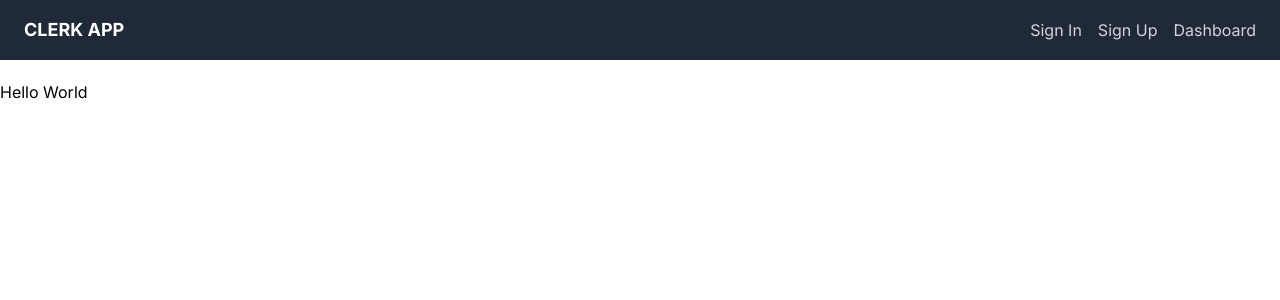
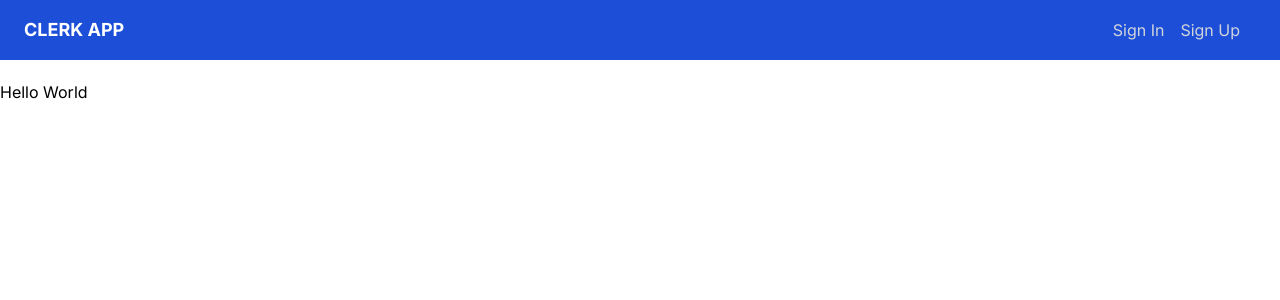
Before and after one commit to bradtraversy/clerk-app, a Next.js app: page / in a window 1280 px wide. Shown: the top 300 px of the page. Built offline with nearby package versions, Linux system fonts and the light colour scheme.

Commit message:
Sign in and sign out display

```diff
--- a/app/components/Header.jsx
+++ b/app/components/Header.jsx
@@ -2,7 +2,7 @@ import Link from 'next/link';
 
 const Header = ({ username }) => {
   return (
-    <nav className='bg-gray-800 py-4 px-6 flex items-center justify-between mb-5'>
+    <nav className='bg-blue-700 py-4 px-6 flex items-center justify-between mb-5'>
       <div className='flex items-center'>
         <Link href='/'>
           <div className='text-lg uppercase font-bold text-white'>
@@ -17,9 +17,6 @@ const Header = ({ username }) => {
         <Link href='sign-up' className='text-gray-300 hover:text-white mr-4'>
           Sign Up
         </Link>
-        <Link href='dashboard' className='text-gray-300 hover:text-white'>
-          Dashboard
-        </Link>
       </div>
     </nav>
   );
--- a/app/sign-in/page.jsx
+++ b/app/sign-in/page.jsx
@@ -1,4 +1,12 @@
+import { SignIn } from '@clerk/nextjs';
+
 const SignInPage = () => {
-  return <div>Sign In</div>;
+  return (
+    <div className='flex items-start justify-center min-h-screen'>
+      <div className='mt-20'>
+        <SignIn />
+      </div>
+    </div>
+  );
 };
 export default SignInPage;
--- a/app/sign-up/page.jsx
+++ b/app/sign-up/page.jsx
@@ -1,4 +1,12 @@
+import { SignUp } from '@clerk/nextjs';
+
 const SignUpPage = () => {
-  return <div>SignUp</div>;
+  return (
+    <div className='flex items-start justify-center mim-h-screen'>
+      <div className='mt-20'>
+        <SignUp />
+      </div>
+    </div>
+  );
 };
 export default SignUpPage;
```
